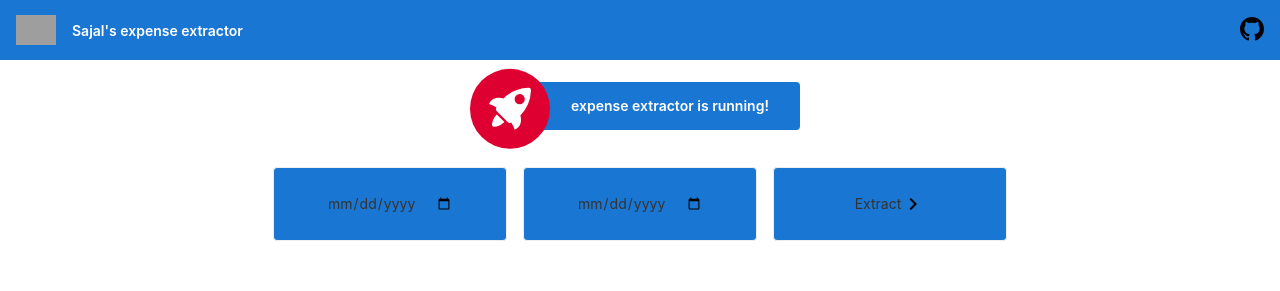
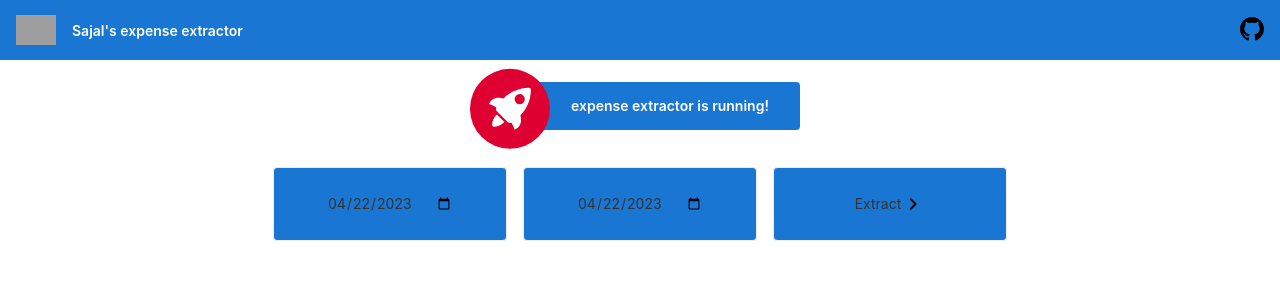
Before and after one commit to sajalverma17/expense-extractor, an Angular app in the folder frontend/: page / in a window 1280 px wide. Shown: the top 291 px of the page. Built offline with nearby package versions, Linux system fonts and the light colour scheme; grey boxes are pictures that could not be loaded.

Commit message:
Pass dates from extractor to app component on value change

```diff
--- a/frontend/angular.json
+++ b/frontend/angular.json
@@ -98,5 +98,8 @@
         }
       }
     }
+  },
+  "cli": {
+    "analytics": "d3420e8e-0291-4678-9024-cb657315d1ef"
   }
 }
--- a/frontend/src/app/app.component.html
+++ b/frontend/src/app/app.component.html
@@ -36,9 +36,9 @@
     <span>{{ name }} is running!</span>
   </div>
 
-  <extract (onExtractClick)="extract()"></extract>
+  <extract (onExtractClick)="extract()" (onStartDateChange)="setStartDate($event)" (onEndDateChange)="setEndDate($event)"></extract>
 
-  <keywords (onKeywordsChange)="updateKeywords($event)"></keywords>
+  <keywords (onKeywordsChange)="setKeywords($event)"></keywords>
 
   <result [result]="resultText"></result>
 
--- a/frontend/src/app/app.component.ts
+++ b/frontend/src/app/app.component.ts
@@ -15,6 +15,8 @@ export class AppComponent {
   private defaultResultText = 'Click the Extract button to get your expenses'
 
   private keywords: Keyword[] = []
+  private startDate: Date = new Date("2000-01-01")
+  private endDate: Date = new Date("2000-01-01")
 
   name = this.appName
   resultText = this.defaultResultText
@@ -26,14 +28,21 @@ export class AppComponent {
       return
     }
 
-    const keysString = this.keywords.map(k => k.id).join(', ').trim()
+    const keysString = this.keywords.map(k => k.id).join('&').trim()
     this.resultText = this.extractionOngoingText
-    alert(`Done extracting for keywords ${keysString}`)
+    alert(`Done extracting for keywords ${keysString}. Start Date: ${this.startDate} End Date: ${this.endDate}`)
     this.resultText = this.extractionFinishedText + keysString
-
   }
 
-  updateKeywords(keywords: Keyword[]) {
+  setStartDate(date: Date) {
+    this.startDate = date
+  }
+
+  setEndDate(date: Date) {
+    this.endDate = date
+  }
+
+  setKeywords(keywords: Keyword[]) {
     this.keywords = keywords
   }
 }
--- a/frontend/src/app/app.module.ts
+++ b/frontend/src/app/app.module.ts
@@ -6,7 +6,7 @@ import { AppComponent } from './app.component';
 import { KeywordsComponent } from './keywords/keywords.component';
 import { ResultComponent } from './result/result.component';
 import { ExtractComponent } from './extract/extract.component';
-import { ReactiveFormsModule } from '@angular/forms';
+import { FormsModule } from '@angular/forms';
 
 @NgModule({
   declarations: [
@@ -18,7 +18,7 @@ import { ReactiveFormsModule } from '@angular/forms';
   imports: [
     BrowserModule,
     AppRoutingModule,
-    ReactiveFormsModule,
+    FormsModule,
   ],
   providers: [],
   bootstrap: [AppComponent]
--- a/frontend/src/app/extract/extract.component.html
+++ b/frontend/src/app/extract/extract.component.html
@@ -1,8 +1,8 @@
 <div class="section">
   <div class="card-container">
 
-    <input type="date" class="card no-hover-card" />
-    <input type="date" class="card no-hover-card" />
+    <input type="date" class="card no-hover-card" name="startDate" [ngModel]="startDate | date:'yyyy-MM-dd'" (ngModelChange)="startDateChanged()" />
+    <input type="date" class="card no-hover-card" name="endDate" [ngModel]="endDate | date:'yyyy-MM-dd'" (ngModelChange)="endDateChanged()" />
 
     <button class="card" target="_blank" rel="noopener" (click)="extractClicked()">
       <span>Extract</span>
--- a/frontend/src/app/extract/extract.component.ts
+++ b/frontend/src/app/extract/extract.component.ts
@@ -7,8 +7,21 @@ import { Component, EventEmitter, Output } from '@angular/core';
 })
 export class ExtractComponent {
   @Output() onExtractClick = new EventEmitter()
+  @Output() onStartDateChange: EventEmitter<Date> = new EventEmitter()
+  @Output() onEndDateChange: EventEmitter<Date> = new EventEmitter()
+
+  startDate: Date = new Date()
+  endDate: Date = new Date()
 
   extractClicked() {
     this.onExtractClick.emit()
   }
+
+  startDateChanged() {
+    this.onStartDateChange.emit(this.startDate)
+  }
+
+  endDateChanged() {
+    this.onEndDateChange.emit(this.endDate)
+  }
 }
```
